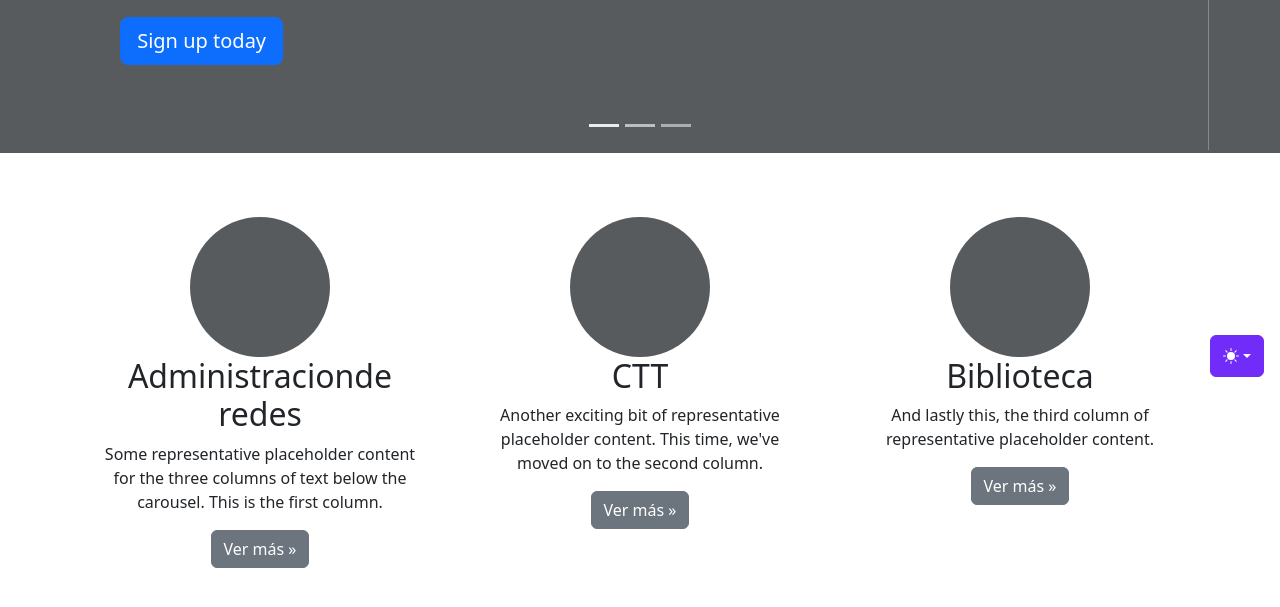
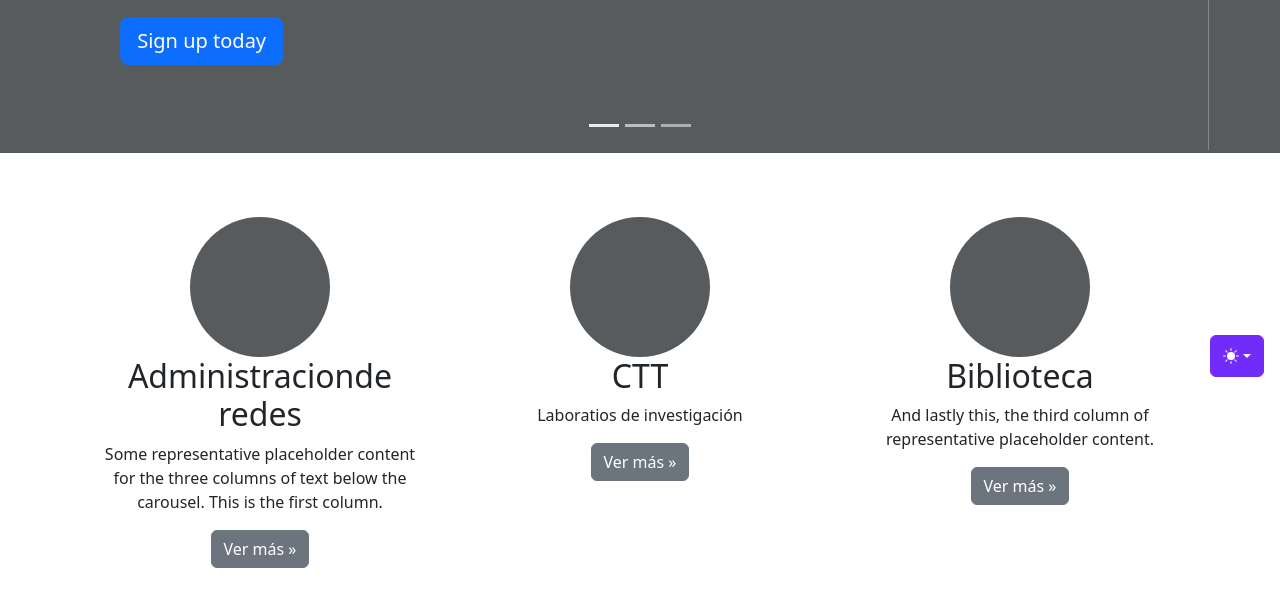
Before and after one commit to maribelsailema/fisei, a plain HTML site: page carousel/index.html in a window 1280 px wide. Shown: the part 407-1014 px from the top of the page. Drawn offline with Linux system fonts and the light colour scheme.

Commit message:
Descripcion del CTT

```diff
--- a/carousel/index.html
+++ b/carousel/index.html
@@ -410,8 +410,7 @@
             </svg>
             <h2 class="fw-normal">CTT</h2>
             <p>
-              Another exciting bit of representative placeholder content. This
-              time, we've moved on to the second column.
+              Laboratios de investigación
             </p>
             <p>
               <a class="btn btn-secondary" href="https://uta.edu.ec/software/">Ver más &raquo;</a>
```
